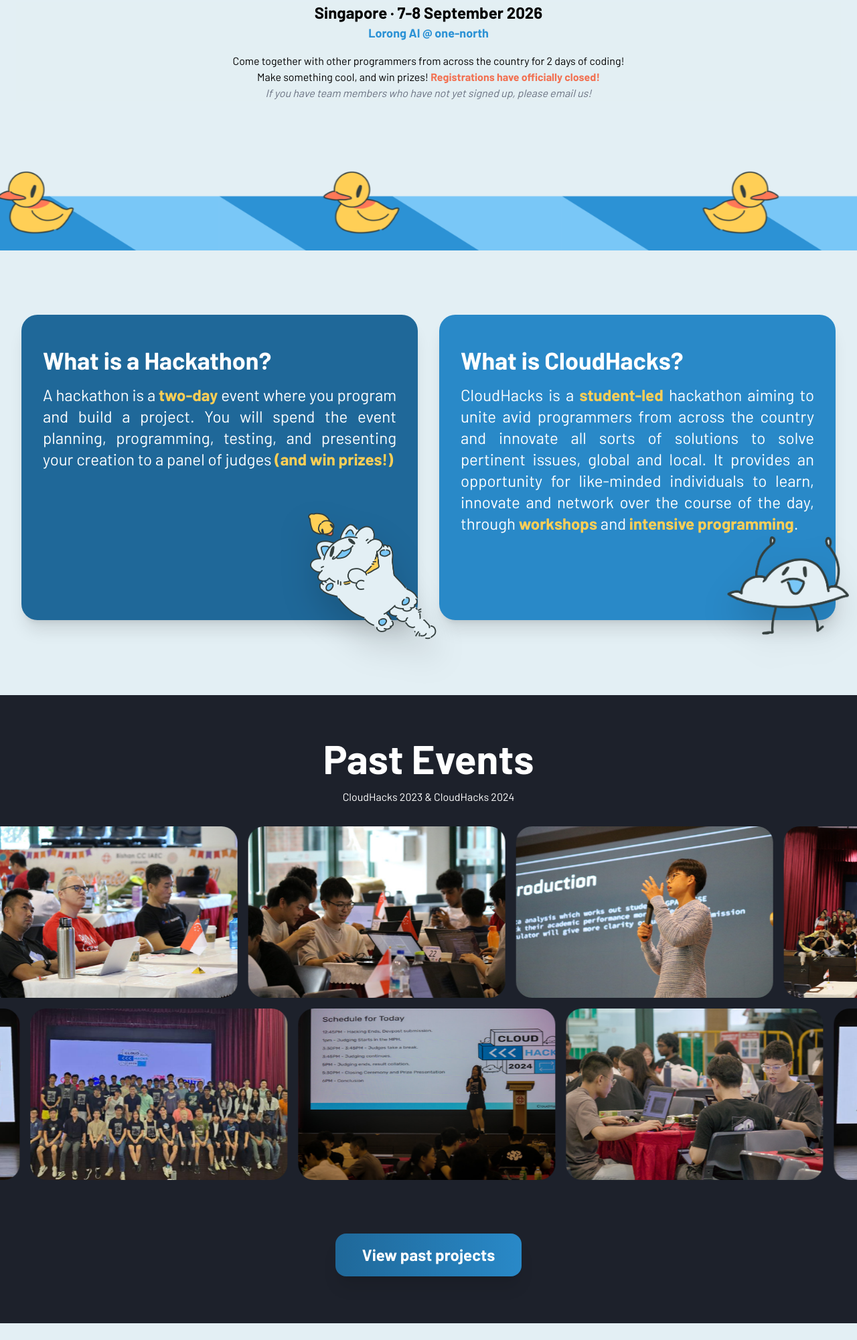
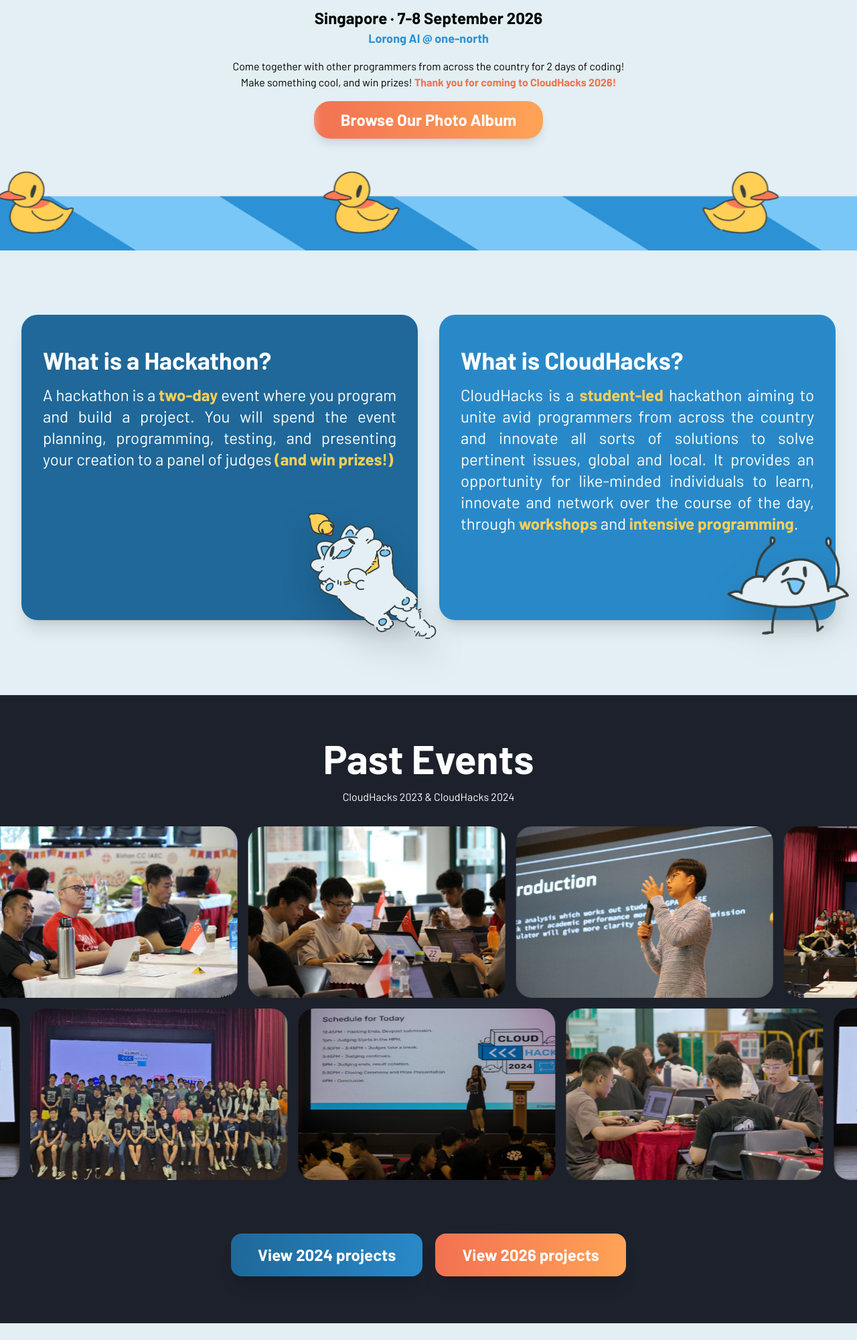
Before and after one commit to Tacord/Cloudhacks-2026, a website: page index.html in a window 1280 px wide. Shown: the part 450-2451 px from the top of the page at 67% size. Drawn offline with nearby package versions, Linux system fonts and the light colour scheme.

Commit message:
Post-hackathon modifications
photo gallery, past projects

```diff
--- a/index.html
+++ b/index.html
@@ -35,7 +35,7 @@
                             <!-- <a id="Fire" class="shadow-lg px-5 py-2 mt-2 bg-gradient-to-r from-[#f27152] to-[#ffa356] rounded-2xl text-1xl text-white font-bold cursor-pointer">Register</a> -->
                             <!-- <a href="https://luma.com/z64x4k6e" target="_blank" class="relative shadow-lg px-5 py-2 mt-2 bg-gradient-to-r from-[#f27152] to-[#ffa356] rounded-2xl text-1xl text-white font-bold overflow-hidden group cursor-pointer hover:scale-110 duration-300 ease-in-out inline-block hover:-rotate-3">
                                 <span class="absolute inset-0 bg-white opacity-40 rotate-45 translate-x-[-100%] group-hover:translate-x-[100%] blur-sm transition-transform duration-500"></span>
-                                <span class="relative z-10">Register</span>
+                                <span class="relative z-10">Photo Album</span>
                             </a> -->
                         </li>
                     </ul>
@@ -48,20 +48,20 @@
             <section id="hero" class="relative min-h-[90vh] flex flex-col overflow-hidden">
                 <div class="container mx-auto -mt-12 md:mt-0">
                     <center>
-                        <img src="assets/logo.png" class=" mt-[-1.5rem] max-h-[18rem] max-w-[18rem] md:max-h-[23rem] md:max-w-[23rem] lg:max-h-[26rem] lg:max-w-[26rem] lg:min-w-[50vh] lg:min-h-[40vh]">
+                        <img src="assets/logo.png" class=" mt-[-1rem] max-h-[18rem] max-w-[18rem] md:max-h-[23rem] md:max-w-[23rem] lg:max-h-[26rem] lg:max-w-[26rem] lg:min-w-[50vh] lg:min-h-[40vh]">
                         <div class="bg-[#e3eff4]/50">
                             <h1 class="text-2xl font-bold mt-4">
                                 Singapore · 7-8 September 2026
                             </h1>
                             <h1 class="text-[#2c92d5] text-lg font-bold mb-4">Lorong AI @ one-north</h1>
                             <h2 class="max-w-2xl px-6 mx-auto mb-[1rem]">
-                                Come together with other programmers from across the country for 2 days of coding! Make something cool, and win prizes! <b class="text-[#f27152]">Registrations have officially closed!</b> <br><i class="text-gray-500">If you have team members who have not yet signed up, please email us!</i>
+                                Come together with other programmers from across the country for 2 days of coding! Make something cool, and win prizes! <b class="text-[#f27152]">Thank you for coming to CloudHacks 2026!</b>
                             </h2>
                         </div>
-                        <!-- <a href="https://luma.com/z64x4k6e" target="_blank" class="relative z-10 shadow-lg px-10 py-3 bg-gradient-to-r from-[#f27152] to-[#ffa356] rounded-3xl text-2xl text-white font-bold overflow-hidden group cursor-pointer hover:scale-110 duration-300 ease-in-out inline-block hover:-rotate-3 inline-block">
-                            <span class="absolute inset-0 bg-white opacity-40 rotate-45 translate-x-[-100%] group-hover:translate-x-[100%] blur-sm transition-transform duration-500"></span>
-                            <span class="relative z-10">Register</span>
-                        </a> -->
+                        <a href="https://photos.app.goo.gl/XvMBZ78kajd68VdH8" target="_blank" class="relative z-10 shadow-lg px-10 py-3 bg-gradient-to-r from-[#f27152] to-[#ffa356] rounded-3xl text-2xl text-white font-bold overflow-hidden group cursor-pointer hover:scale-110 duration-300 ease-in-out inline-block hover:-rotate-1 inline-block">
+                            <span class="absolute inset-0 bg-white opacity-40 -rotate-1 translate-x-[-100%] group-hover:translate-x-[100%] blur-sm transition-transform duration-300"></span>
+                            <span class="relative z-10">Browse Our Photo Album</span>
+                        </a>
                     </center>
                 </div>
 
@@ -129,11 +129,19 @@
                 <br>
                 <center>
 
-                    <div class="relative inline-block mt-4 group">
+                    <div class="relative inline-block mt-4 group mx-2">
                         <img class="absolute bottom-8 left-1/2 -translate-x-1/2 translate-y-8 opacity-50 group-hover:-translate-y-4 w-[0vw] group-hover:w-[40vw] group-hover:md:w-[25vw] group-hover:lg:w-[15vw] group-hover:opacity-100 transition-all duration-500 ease-out z-0 pointer-events-none" src="assets/cloudguys/wonder.png">
                             <a class="break-all md:break-normal w-[70vw] md:w-auto relative shadow-xl px-10 py-4 mt-4 bg-gradient-to-r from-[#1f6899] to-[#2989c8] rounded-2xl text-lg md:text-2xl text-white font-bold overflow-hidden group cursor-pointer hover:scale-105 duration-300 inline-block" href="https://cloudhacks-2024.devpost.com/project-gallery" target="_blank">
                                 <span class="absolute inset-0 bg-white opacity-40 rotate-45 translate-x-[-100%] group-hover:translate-x-[100%] blur-sm transition-transform duration-600"></span>
-                                <span class="relative z-10">View past projects</span>
+                                <span class="relative z-10">View 2024 projects</span>
+                        </a>
+                    </div>
+
+                    <div class="relative inline-block mt-4 group mx-2">
+                        <img class="absolute bottom-8 left-1/2 -translate-x-1/2 translate-y-8 opacity-50 group-hover:-translate-y-4 w-[0vw] group-hover:w-[30vw] group-hover:md:w-[20vw] group-hover:lg:w-[10vw] group-hover:opacity-100 transition-all duration-500 ease-out z-0 pointer-events-none" src="assets/ducklol.png">
+                            <a class="break-all md:break-normal w-[70vw] md:w-auto relative shadow-xl px-10 py-4 mt-4 bg-gradient-to-r from-[#f27152] to-[#ffa356] rounded-2xl text-lg md:text-2xl text-white font-bold overflow-hidden group cursor-pointer hover:scale-105 duration-300 inline-block" href="https://cloudhacks-2026-singapore.devpost.com/project-gallery" target="_blank">
+                                <span class="absolute inset-0 bg-white opacity-40 rotate-45 translate-x-[-100%] group-hover:translate-x-[100%] blur-sm transition-transform duration-600"></span>
+                                <span class="relative z-10">View 2026 projects</span>
                         </a>
                     </div>
 
```
Also changed, not shown: assets/ducklol.png (added), output.css.
